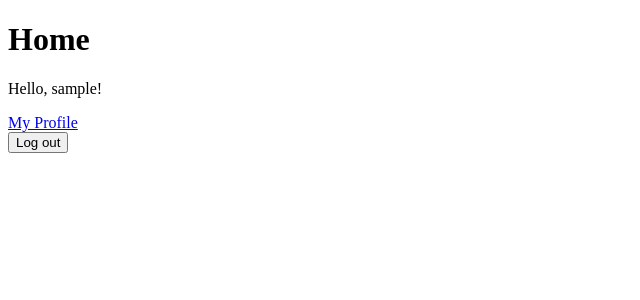
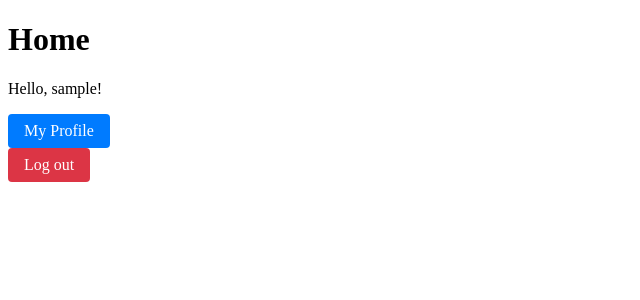
Before and after one commit to 6710615169/BoardWipe, a Django app: page / in a window 1280 px wide. Shown: the top 300 px of the page, without its empty margins (0-640 px from the left). Run offline with Django 5.2, Linux system fonts and the light colour scheme; a user stored in the database is signed in; tables that the repository leaves empty hold one stand-in row (values such as "Sample post").

Commit message:
add change password link as a button and some css styling

```diff
--- a/src/templates/accounts/login.html
+++ b/src/templates/accounts/login.html
@@ -9,8 +9,8 @@
 <form method="post">
   {% csrf_token %}
   {{ form.as_p }}
-  <button type="submit">Login</button>
+  <button type="submit"class="btn">Login</button>
 </form>
 
-<p>Don't have an account? <a href="{% url 'register' %}">Register here</a></p>
+<p>Don't have an account? <a href="{% url 'register' %}"class="btn">Register here</a></p>
 {% endblock %}
--- a/src/templates/accounts/profile_setting.html
+++ b/src/templates/accounts/profile_setting.html
@@ -10,11 +10,11 @@
 <form method="post">
   {% csrf_token %}
   {{ form.as_p }}
-  <button type="submit">Change Password</button>
+  <a href="{% url 'password_change' %}" class="btn">Change password</a>
 </form>
 
 <form method="post" action="{% url 'logout' %}">
   {% csrf_token %}
-  <button type="submit">Logout</button>
+  <button type="submit" class="btn-danger">Logout</button>
 </form>
 {% endblock %}
--- a/src/templates/accounts/register.html
+++ b/src/templates/accounts/register.html
@@ -5,8 +5,8 @@
 <form method="post">
   {% csrf_token %}
   {{ form.as_p }}
-  <button type="submit">Create account</button>
+  <button type="submit"class="btn">Create account</button>
 </form>
 
-<p>Already have an account? <a href="{% url 'login' %}">Login here</a></p>
+<p>Already have an account? <a href="{% url 'login' %}"class="btn">Login here</a></p>
 {% endblock %}
--- a/src/templates/base.html
+++ b/src/templates/base.html
@@ -1,8 +1,48 @@
 {% load static %}
 <!DOCTYPE html>
 <html>
-<head><title>BoardWipe</title></head>
+
+<head>
+  <title>BoardWipe</title>
+  <style>
+    .btn {
+      display: inline-block;
+      padding: 8px 16px;
+      background-color: #007bff;
+      color: rgb(255, 255, 255);
+      text-decoration: none;
+      border-radius: 4px;
+      border: none;
+      font-family: inherit;
+      font-size: inherit;
+      cursor: pointer;
+    }
+
+    .btn:hover {
+      background-color: #0056b3;
+    }
+
+    .btn-danger {
+      display: inline-block;
+      padding: 8px 16px;
+      background-color: #dc3545;
+      color: rgb(255, 255, 255);
+      text-decoration: none;
+      border-radius: 4px;
+      border: none;
+      font-family: inherit;
+      font-size: inherit;
+      cursor: pointer;
+    }
+
+    .btn-danger:hover {
+      background-color: #a71d2a;
+    }
+  </style>
+</head>
+
 <body>
   {% block content %}{% endblock %}
 </body>
+
 </html>
--- a/src/templates/home.html
+++ b/src/templates/home.html
@@ -3,12 +3,12 @@
   <h1>Home</h1>
   {% if user.is_authenticated %}
   <p>Hello, {{ user.username }}!</p>
-  <a href="{% url 'profile' %}">My Profile</a>
+  <a href="{% url 'profile' %}"class="btn">My Profile</a>
   <form method="post" action="{% url 'logout' %}">
     {% csrf_token %}
-    <button type="submit">Log out</button>
+    <button type="submit" class="btn-danger">Log out</button>
   </form>
 {% else %}
-  <a href="{% url 'login' %}">Log in</a>
+  <a href="{% url 'login' %}"class="btn">Log in</a>
 {% endif %}
 {% endblock %}
--- /dev/null
+++ b/src/templates/registration/password_change_done.html
@@ -0,0 +1,5 @@
+{% extends "base.html" %}
+{% block content %}
+<h2>Password changed successfully!</h2>
+<p><a href="{% url 'home' %}" class="btn">Back to home</a></p>
+{% endblock %}
```
Also changed, not shown: src/templates/profile_setting.html (deleted, +0 -20 lines), src/templates/registration/password_change_form.html (added, +9 -0 lines).
